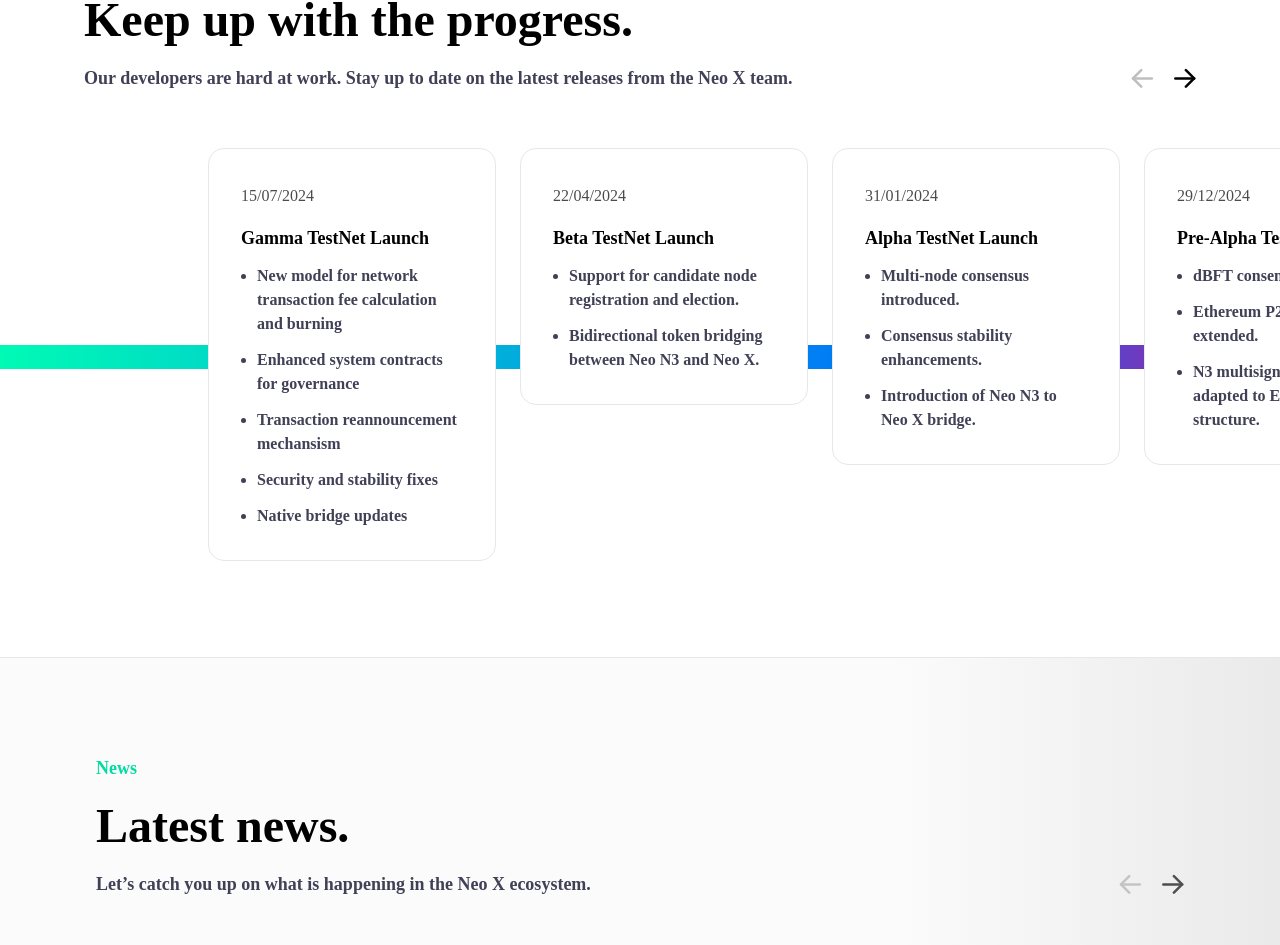
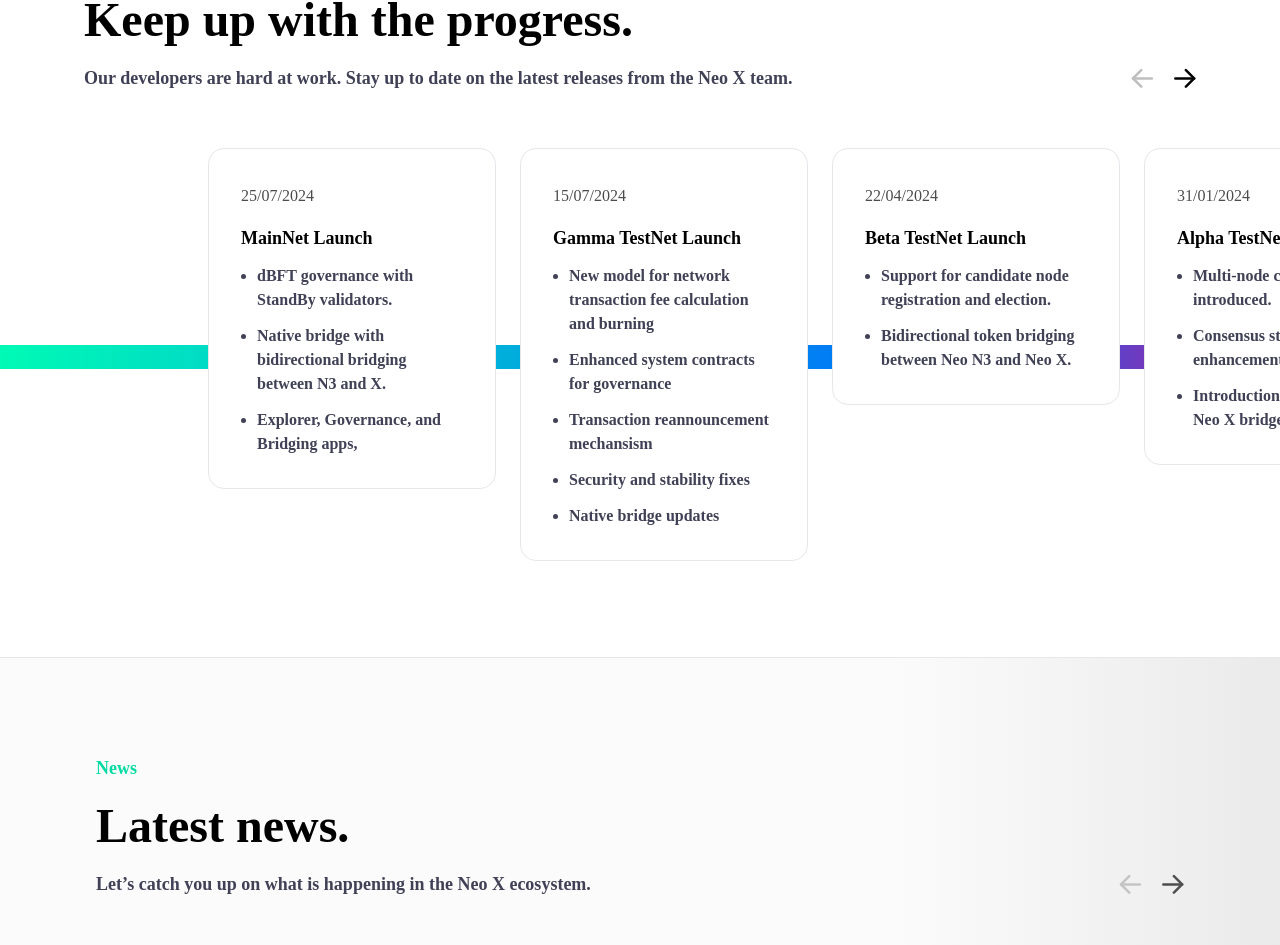
Before and after one commit to neo-ngd/NeoX-homepage, a Next.js app: page / in a window 1280 px wide. Shown: the part 3701-4646 px from the top of the page. Built offline with nearby package versions, Linux system fonts and the light colour scheme; a web font is replaced by a local one.

Commit message:
add mainnet launch release

```diff
--- a/src/app/components/Releases.js
+++ b/src/app/components/Releases.js
@@ -2,6 +2,16 @@
 import React from "react"
 export default function Releases() {
     const releases = [
+        {
+            "date": "25/07/2024",
+            "title": "MainNet Launch",
+            "url": "https://medium.com/neo-smart-economy/neo-x-mainnet-launches-f524ab7afeb6",
+            "logs": [
+                "dBFT governance with StandBy validators.",
+                "Native bridge with bidirectional bridging between N3 and X.",
+                "Explorer, Governance, and Bridging apps,",
+            ]
+        },
         {
             "date": "15/07/2024",
             "title": "Gamma TestNet Launch",
@@ -34,7 +44,7 @@
             ]
         },
         {
-            "date": "29/12/2024",
+            "date": "29/12/2023",
             "title": "Pre-Alpha TestNet Launch",
             "url": "https://medium.com/@neo-blockchain/announcing-the-neo-x-pre-alpha-testnet-launch-4eff78560bdd",
             "logs": [
```
